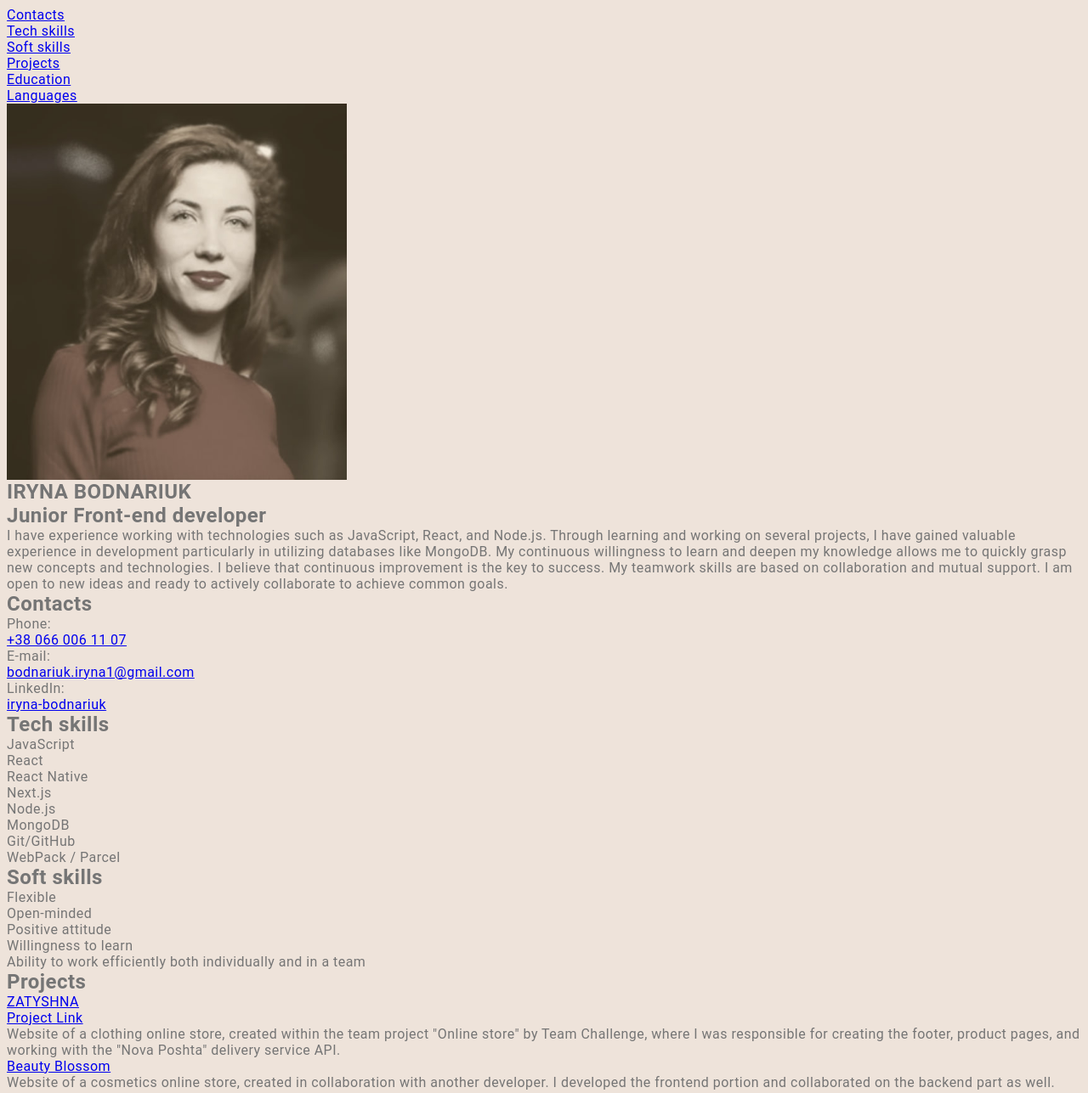
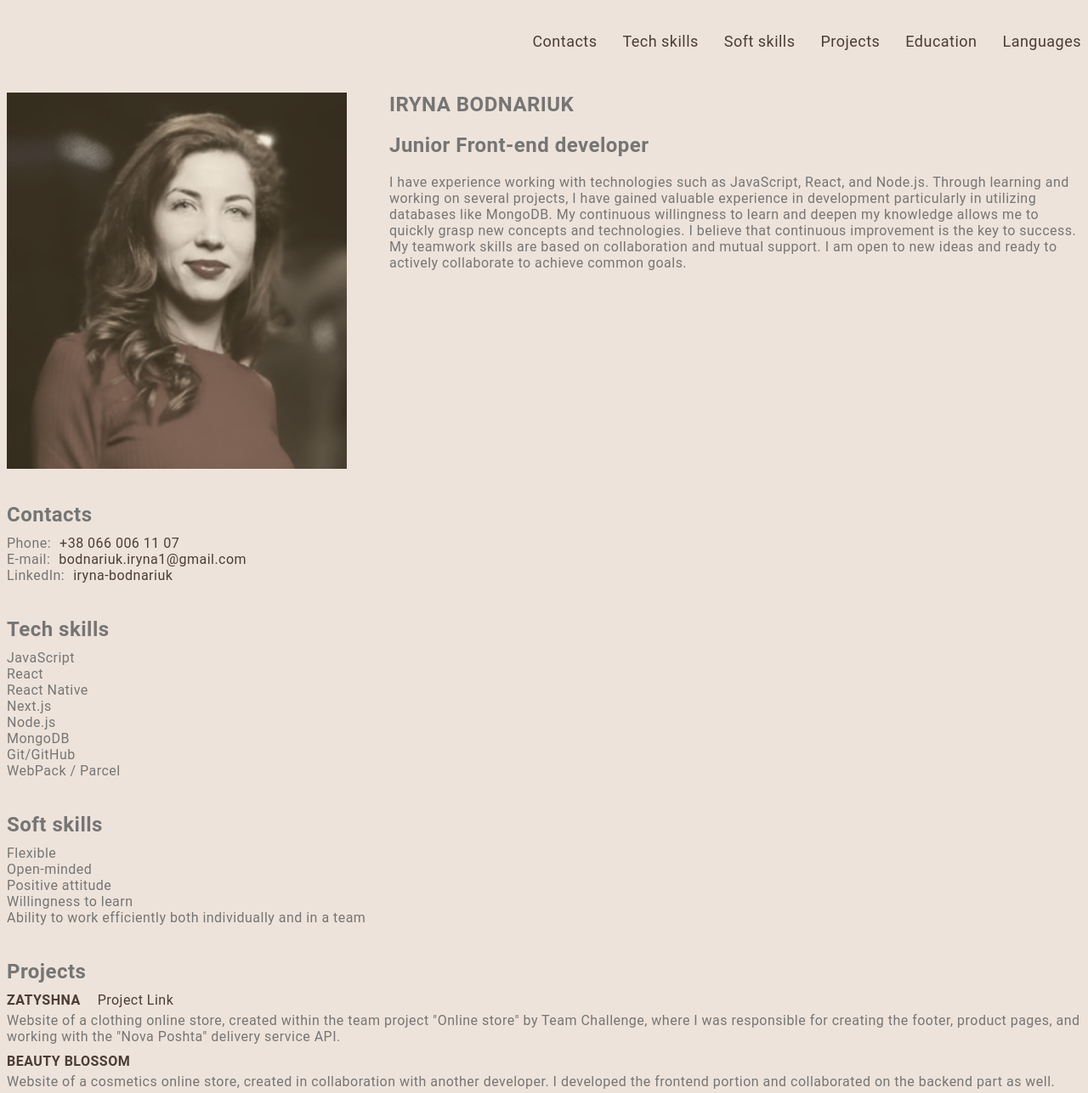
Before and after one commit to Irka-Bodnariuk/rsschool-cv, a plain HTML site: page index.html in a window 1280 px wide. Shown: the top 1287 px of the page at 85% size. Drawn offline with Linux system fonts and the light colour scheme.

Commit message:
feat: add styles

```diff
--- a/style.css
+++ b/style.css
@@ -32,3 +32,79 @@ ul {
   padding-left: 0;
   margin: 0;
 }
+
+.link {
+  text-decoration: none;
+  color: #4c3c37;
+}
+.link:hover,
+.link:focus {
+  color: #e5663b;
+}
+
+.container {
+  padding: 20px 0;
+  margin: 0 auto;
+  max-width: 1440px;
+}
+.section-title {
+  padding-bottom: 10px;
+}
+
+.nav-list {
+  display: flex;
+  justify-content: flex-end;
+  align-items: center;
+  gap: 30px;
+}
+
+.nav-link {
+  padding: 10px 0;
+  font-size: 18px;
+}
+
+.hero-container {
+  display: flex;
+  gap: 50px;
+}
+.hero-image {
+  width: 400px;
+}
+
+.hero-inner {
+  display: flex;
+  flex-direction: column;
+  gap: 20px;
+}
+
+.contacts-name {
+  display: flex;
+  gap: 10px;
+}
+
+.projects-list {
+  display: flex;
+  flex-direction: column;
+  gap: 10px;
+}
+.projects-item-inner {
+  display: flex;
+  align-items: center;
+  gap: 20px;
+  margin-bottom: 5px;
+}
+.projects-name {
+  text-transform: uppercase;
+  font-weight: 600;
+}
+
+.education-list {
+  display: flex;
+  flex-direction: column;
+  gap: 10px;
+}
+.footer-container {
+  display: flex;
+  justify-content: space-evenly;
+  align-items: center;
+}
```
